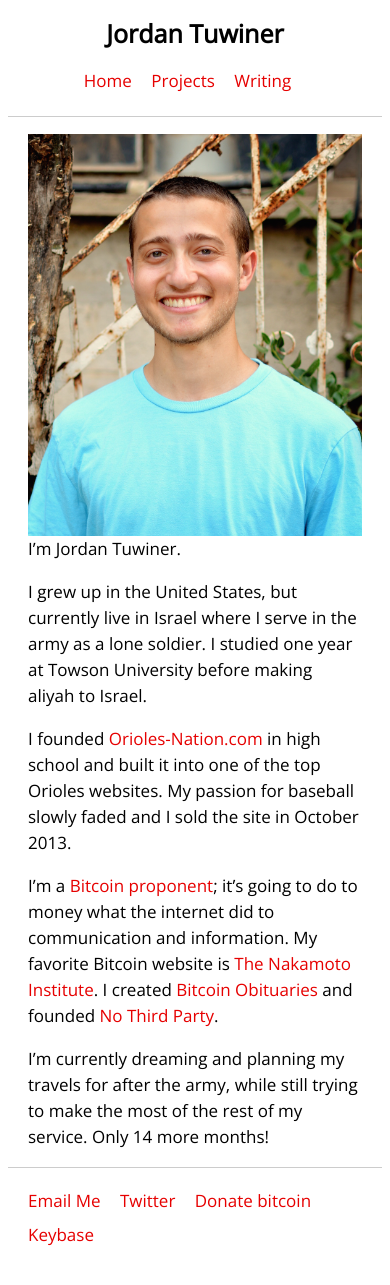
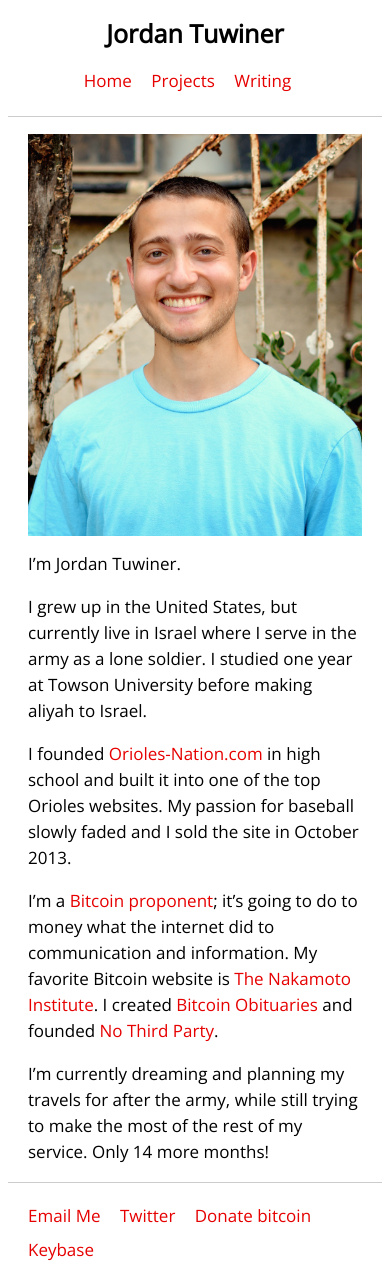
Before and after one commit to johnrlive/jt-com, a Jekyll site: the page built from index.html, in a window 390 px wide. Built offline with Jekyll 4.4.1, drawn with Linux system fonts in a browser that asks for light colours.

Commit message:
Fix home image CSS

```diff
--- a/css/style.css
+++ b/css/style.css
@@ -32,7 +32,7 @@ blockquote {
 
 @media only screen and (max-width: 600px) {
 	.home-image {
-	    margin: 0;
+	    margin: 0 0 15px 0;
 	    width: 100%;
 	}
 }
```
